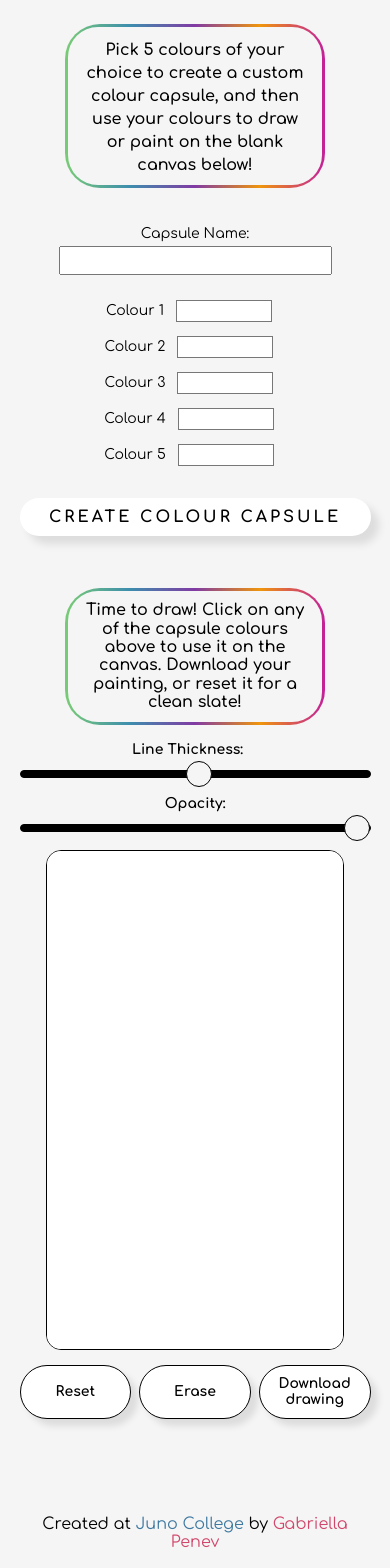
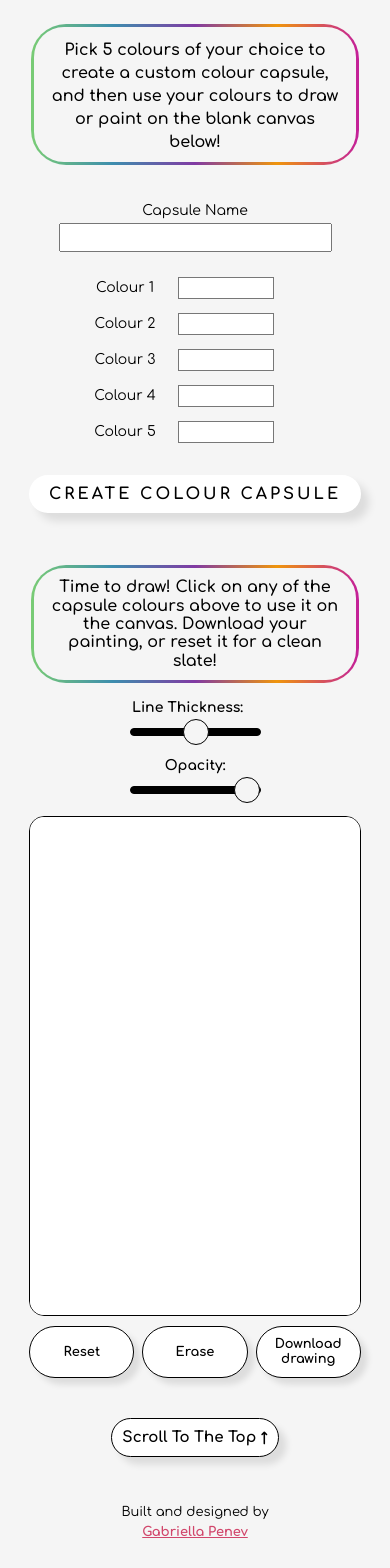
Before and after one commit to GabriellaPenev/colour-capsule, a React (Create React App) app: page / in a window 390 px wide. Shown: the part 91-1659 px from the top of the page. Built offline with nearby package versions, Linux system fonts and the light colour scheme; no server answers; the database is empty.

Commit message:
added scroll to top btn and more styling

```diff
--- a/src/App.css
+++ b/src/App.css
@@ -295,7 +295,7 @@ body,
 h1 {
   font-size: clamp(2rem, 8vw, 4.4rem);
   font-weight: 700;
-  letter-spacing: -3px;
+  letter-spacing: -4px;
   margin-top: 40px;
 }
 
@@ -512,7 +512,7 @@ ul {
   margin: 25px 0 10px;
   display: flex;
   justify-content: center;
-  align-items: normal;
+  align-items: center;
   font-weight: bold;
 }
 
@@ -605,9 +605,9 @@ canvas {
 }
 
 .canvasActions button {
-  font-size: 0.7rem;
+  font-size: clamp(0.65rem, 2vw, 0.85rem);
   font-weight: bold;
-  padding: 10px 6px;
+  padding: 10px 8px;
   width: calc(100% / 3);
   border: black solid 1px;
   box-shadow: .5em .5em .5em rgba(0, 0, 0, .1);
@@ -619,6 +619,15 @@ canvas {
   margin: 0 8px;
 }
 
+.scrollButton {
+  font-size: 0.75rem;
+  margin-bottom: 35px;
+  text-transform: capitalize;
+  font-weight: bold;
+  border: black solid 1px;
+  box-shadow: .5em .5em .5em rgba(0, 0, 0, .1);
+  transition: 0.3s ease-in all;
+}
 
 .removeButton {
   background-color: white;
@@ -640,7 +649,9 @@ canvas {
 .removeButton:hover,
 .removeButton:focus,
 .canvasActions button:hover,
-.canvasActions button:focus {
+.canvasActions button:focus,
+.scrollButton:hover,
+.scrollButton:focus {
   background-color: #000;
   color: white;
 }
@@ -672,23 +683,39 @@ li:hover {
 }
 
 footer {
-  margin-top: 80px;
-  font-size: 0.8rem;
+  margin-top: 40px;
+  font-size: 0.65rem;
 }
 
 a {
   text-decoration: none;
 }
 
+footer a {
+  text-decoration: underline;
+  display: block;
+  line-height: 1.2rem;
+  font-weight: bold;
+}
+
 
 @media (max-width: 800px) {
 
-  input[type="color"] {
-    margin: 0 10px;
+  header p {
+    line-height: 1.1rem;
   }
 
-  header p {
-    line-height: 1.1rem;
+  .options label {
+    width: 72px;
+  }
+
+  .controls {
+    flex-direction: column;
+    margin: 0;
+  }
+
+  input[type=range] {
+    margin: 12px 0 22px;
   }
 
   .submitButton {
@@ -699,17 +726,20 @@ a {
 
 @media (max-width: 550px) {
 
+  .wrapper {
+    width: 85%
+  }
+
+  .intro {
+    width: 100%;
+  }
+
   input[type="text"] {
     margin: 3px 0;
   }
 
-  .controls {
-    flex-direction: column;
-    margin: 0;
-  }
-
-  input[type=range] {
-    margin: 12px 0 18px;
+  .options label {
+    width: 62px;
   }
 
   .submitButton {
@@ -742,10 +772,4 @@ a {
     font-size: 0.9rem;
   }
 
-  .canvasContainer {
-    width: 85%;
-    margin: 0 auto;
-    margin-bottom: 15px;
-  }
-
 }
--- a/src/Components/Footer.js
+++ b/src/Components/Footer.js
@@ -1,12 +1,25 @@
 const Footer = () => {
+
+    const scrollToTop = () => {
+        window.scroll({
+            top: 0,
+            left: 0,
+            behavior: 'smooth'
+        });
+    }
+
+
+
     return (
         <footer className="animate__animated animate__fadeIn">
-        <p>Created at
-            <span className="secondColor"><a href="https://junocollege.com/" target="_blank" rel="noopener noreferrer"> Juno College </a></span>
-            by
-            <span className="firstColor"><a href="https://www.gabriellapenev.com/" target="_blank" rel="noopener noreferrer"> Gabriella Penev</a></span>
-        </p>
-    </footer>
+            <button className="scrollButton" aria-label="Scroll to top" onClick={() => scrollToTop()}>
+            scroll to the top ↑
+            </button>
+            <p>Built and designed
+                by
+                <span className="firstColor"><a href="https://www.gabriellapenev.com/" target="_blank" rel="noopener noreferrer">Gabriella Penev</a></span>
+            </p>
+        </footer>
     )
 }
 
--- a/src/Components/Form.js
+++ b/src/Components/Form.js
@@ -81,7 +81,7 @@ const Form = ({ setColors, resultRef }) => {
         <>
             <form action="submit">
                 <div className='animate__animated animate__fadeIn'>
-                    <label htmlFor="title">Capsule Name: </label>
+                    <label htmlFor="title">Capsule Name </label>
                     <input
                         autoComplete='off'
                         type="text"
```
